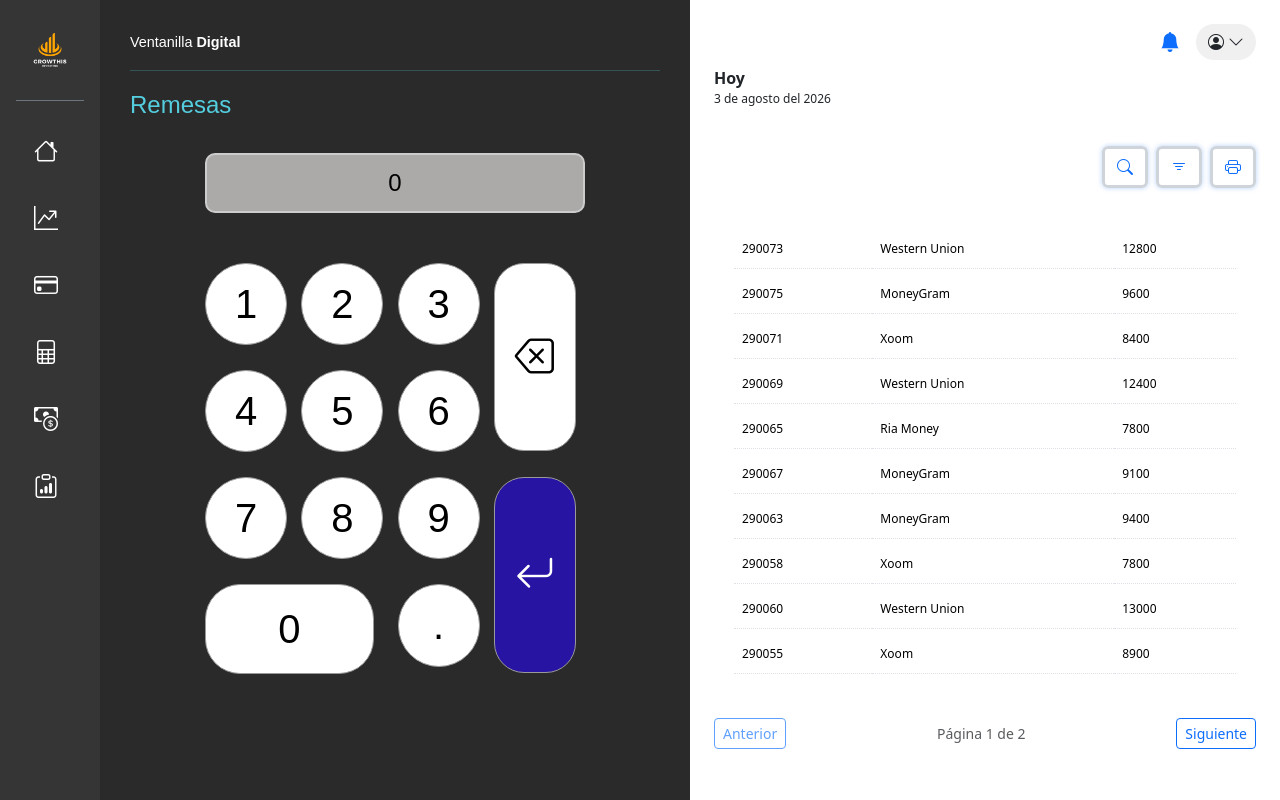
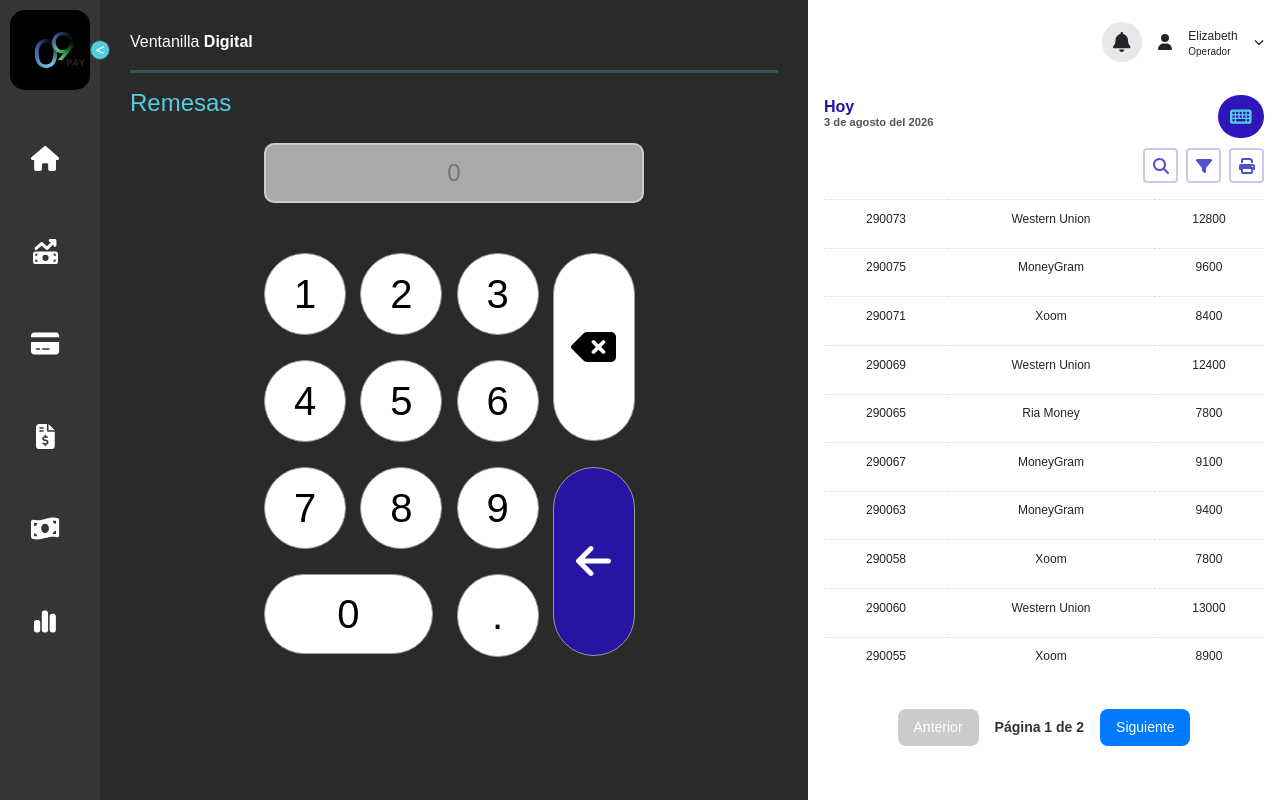
Before and after one commit to nueve09/prueba-front, a React (Create React App) app: page / in a window 1280 px wide. Built offline with nearby package versions, Linux system fonts and the light colour scheme.

Commit message:
Cambios Generales
Cambios finales

```diff
--- a/package.json
+++ b/package.json
@@ -3,6 +3,11 @@
   "version": "0.1.0",
   "private": true,
   "dependencies": {
+    "@fortawesome/fontawesome-svg-core": "^6.7.2",
+    "@fortawesome/free-brands-svg-icons": "^6.7.2",
+    "@fortawesome/free-regular-svg-icons": "^6.7.2",
+    "@fortawesome/free-solid-svg-icons": "^6.7.2",
+    "@fortawesome/react-fontawesome": "^0.2.2",
     "@testing-library/dom": "^10.4.0",
     "@testing-library/jest-dom": "^6.6.3",
     "@testing-library/react": "^16.3.0",
--- a/src/components/calculator/Calculator.jsx
+++ b/src/components/calculator/Calculator.jsx
@@ -1,4 +1,6 @@
 import React, { useEffect, useState } from 'react';
+import { FontAwesomeIcon } from '@fortawesome/react-fontawesome';
+import { faArrowLeft, faDeleteLeft } from '@fortawesome/free-solid-svg-icons';
 import './calculator.css';
 
 const Calculator = ({remittances, setRemittances, showAlert}) => {
@@ -73,17 +75,27 @@
       <hr className='line'/>
       <p className="title">Remesas</p>
       <div className="calc-center">
-        <input type="text" className="display" readOnly value={display || 0} />
+        <input type="text" className="display" value={display}
+          placeholder='0'
+          onChange={(e) =>{
+            const val = e.target.value;
+            if (/^\d*\.?\d*$/.test(val) && val.length <= 8) {
+              setDisplay(val);
+            }
+          }}
+          inputMode="decimal"
+          pattern="[0-9]*"
+          onPaste={(e) => {
+            const text = e.clipboardData.getData('text');
+            if (!/^\d*\.?\d*$/.test(text)) {
+              e.preventDefault();
+            }}}
+        />
 
         {alert.visible && (
-          <div className={`alert alert-${alert.type} alert-dismissible fade show mt-2`} role="alert">
+          <div className={`custom-alert ${alert.type}`}>
             {alert.message}
-            <button
-              type="button"
-              className="btn-close"
-              aria-label="Close"
-              onClick={closeAlert}
-            ></button>
+            <button className="close-btn" onClick={closeAlert}>×</button>
           </div>
         )}
 
@@ -94,7 +106,9 @@
 
           <button
             className="tall-btn"
-            onClick={() => eraseNumber()}><i className="bi bi-backspace"></i></button>
+            onClick={() => eraseNumber()}>
+          <FontAwesomeIcon icon={faDeleteLeft} />
+          </button>
 
           <button onClick={() => handleNumberClick('4')}>4</button>
           <button onClick={() => handleNumberClick('5')}>5</button>
@@ -107,7 +121,9 @@
           <button
             onClick={() => handleEnter()}
             className="tall-btn blue"
-            ><i className="bi bi-arrow-return-left"></i></button>
+            >
+              <FontAwesomeIcon icon={faArrowLeft} />
+          </button>
           <button onClick={() => handleNumberClick('0')} className="zero-btn">0</button>
           <button onClick={() => handleNumberClick('.')}>.</button>
         </div>
--- a/src/components/calculator/calculator.css
+++ b/src/components/calculator/calculator.css
@@ -7,21 +7,21 @@
 }
 
 .subtitle {
-    font-size: 0.9rem;
+    font-size: 1rem;
     color: #fff;
     margin-bottom: 3px;
 }
 
 .line{
-    border-color: #54CEDF;
-    border-style: solid;
+    height: 3px;
+    border: none;
+    background-color: #54CEDF;
 }
 
 .title {
     font-size: 1.5rem;
-    margin-top: 3px;
-    margin-bottom: 20px;
     color: #54CEDF;
+    line-height: normal;
 }
 
 .calc-center {
@@ -84,18 +84,83 @@
 
 .buttons-grid .zero-btn {
     grid-column: 1 / span 2;
-    border-radius: 35px;
+    border-radius: 50px;
     width: (100% - 5%);
-    height: 90px;
+    height: 80px;
 }
 
 .buttons-grid .tall-btn {
     grid-row: span 2;
     height: 90%;
-    border-radius: 30px;
+    border-radius: 50px;
 }
 
 .blue{
     color: #fff;
     background-color: #2714A2 !important;
 }
+
+@media (max-width: 768px) {
+  .calculator-container {
+    padding: 35px;
+    margin-top: 50px;
+  }
+
+  .title {
+    font-size: 1.2rem;
+  }
+
+  .subtitle {
+    font-size: 0.9rem;
+  }
+
+  .display {
+    font-size: 1.2rem;
+    height: 50px;
+  }
+
+  .buttons-grid {
+    grid-template-columns: repeat(4, 1fr);
+    max-width: 75%;
+  }
+
+  .buttons-grid button {
+    font-size: 1rem;
+    width: 75%;
+    gap: 1px;
+    place-items: center;
+  }
+
+  .buttons-grid .zero-btn {
+    height: 70px;
+    width: 90%;
+  }
+
+  .buttons-grid .tall-btn {
+    height: 90%;
+    width: 80px;
+  }
+}
+
+@media (max-width: 480px) {
+  .title {
+    font-size: 1rem;
+  }
+
+  .subtitle {
+    font-size: 0.8rem;
+  }
+
+  .display {
+    font-size: 1rem;
+    height: 45px;
+  }
+
+  .buttons-grid button {
+    font-size: 1rem;
+  }
+
+  .buttons-grid .zero-btn {
+    height: 60px;
+  }
+}
--- a/src/components/menu/Menu.jsx
+++ b/src/components/menu/Menu.jsx
@@ -1,36 +1,51 @@
-import React from 'react';
+import React, { useState } from 'react';
+import { FontAwesomeIcon } from '@fortawesome/react-fontawesome';
+import {
+  faHouse,
+  faCreditCard,
+  faFileInvoiceDollar,
+  faMoneyBillWave,
+  faMoneyBillTrendUp,
+  faChartSimple,
+} from '@fortawesome/free-solid-svg-icons';
 import './menu.css';
-import logo from '../../assets/Logo_examen.png';
+import logo from '../../assets/logo.svg';
 
 const menuItems = [
-  {icon: 'house', label: 'Inicio'},
-  {icon: 'graph-up-arrow', label: 'Balance'},
-  {icon: 'credit-card', label: 'Credito'},
-  {icon: 'file-spreadsheet', label: 'Calculadora'},
-  {icon: 'cash-coin', label: 'Saldos'},
-  {icon: 'clipboard-data', label: 'Gráficas'},
-]
+  { icon: 'fa-house', label: 'Inicio' },
+  { icon: 'fa-money-bill-trend-up', label: 'Balance' },
+  { icon: 'fa-credit-card', label: 'Crédito' },
+  { icon: 'fa-file-invoice-dollar', label: 'Calculadora' },
+  { icon: 'fa-money-bill-wave', label: 'Saldos' },
+  { icon: 'fa-chart-simple', label: 'Gráficas' },
+];
+
+const iconMap = {
+  'fa-house': faHouse,
+  'fa-money-bill-trend-up': faMoneyBillTrendUp,
+  'fa-credit-card': faCreditCard,
+  'fa-file-invoice-dollar': faFileInvoiceDollar,
+  'fa-money-bill-wave': faMoneyBillWave,
+  'fa-chart-simple': faChartSimple,
+};
 
 const Menu = () => {
+  const [collapsed, setCollapsed] = useState(false);
+
   return (
-    <nav className="d-flex flex-column text-light vh-100 p-3">
-      <div className="mb-4 text-center border-bottom border-secondary pb-3">
-        <img
-          src={logo}
-          alt="Logo"
-          className="img-fluid logo-img"
-        />
+    <nav className={`menu-container ${collapsed ? 'collapsed' : ''}`}>
+      <button className="menu-toggle" onClick={() => setCollapsed(!collapsed)}>
+          {collapsed ? '>' : '<'}
+      </button>
+      <div className="menu-logo">
+        <img src={logo} alt="Logo" className="logo-img" />
       </div>
 
-      <ul className="nav flex-column menu-custom">
-        {menuItems.map(({ icon, label }) => (
-          <li key={label} className="nav-item">
-            <a
-              href="#"
-              className="nav-link d-flex align-items-center justify-content-center"
-              style={{ cursor: 'pointer' }}
-            >
-              <i className={`bi bi-${icon} me-2 menu-item-custom`} alt={{label}}></i>
+      <ul className="menu-items">
+       {menuItems.map(({ icon, label }) => (
+          <li key={label} className="menu-item">
+            <a href="#" className="menu-link">
+              <FontAwesomeIcon icon={iconMap[icon]} className="menu-icon" />
             </a>
           </li>
         ))}
--- a/src/components/menu/menu.css
+++ b/src/components/menu/menu.css
@@ -1,22 +1,155 @@
-nav{
-    background-color: #353535;
+.menu-container {
+  display: flex;
+  flex-direction: column;
+  background-color: #353535;
+  color: white;
+  height: 100vh;
+  width: auto;
+  transition: width 0.3s ease;
+  overflow: visible;
+  position: relative;
 }
 
-.menu-custom {
-    gap: 15px;
+.menu-container.collapsed {
+  width: 0px;
 }
 
-.menu-item-custom {
-    border-radius: 10px;
-    text-decoration: none;
-    color: white;
-    font-size: 150%;
+.logo-img{
+    width: inherit;
+    padding: 5px;
 }
 
-.menu-item-custom:hover {
-    color: #52C7D7;
+.menu-container.collapsed nav,
+.menu-container.collapsed ul,
+.menu-container.collapsed img,
+.menu-container.collapsed .menu-item-label {
+  display: none;
 }
 
-.menu-item-custom:hover i {
-    color: #52C7D7;
+.menu-container.collapsed .menu-logo {
+  max-height: 0;
 }
+
+.menu-logo {
+  display: flex;
+  align-items: center;
+  justify-content: center;
+  position: relative;
+  background-color: black;
+  width: 80px;
+  border-radius: 15px;
+  margin: 10px;
+  max-height: 80px;
+  overflow: hidden;
+  transition: max-height 0.1s ease;
+  height: -webkit-fill-available;
+}
+
+.menu-toggle {
+  position: absolute;
+  left: 90%;
+  top: 50px;
+  transform: translateY(-50%);
+  background-color: #54CEDF;
+  border: 1px solid #444;
+  border-radius: 50%;
+  cursor: pointer;
+  width: 20px;
+  height: 20px;
+  color: white;
+  display: flex;
+  align-items: center;
+  justify-content: center;
+  z-index: 1000;
+  transition: left 0.3s ease;
+}
+
+.menu-container.collapsed .menu-toggle {
+  left: 0px;
+}
+
+.menu-items {
+  list-style: none;
+  padding: 0;
+  margin-top: 20px;
+  display: flex;
+  flex-direction: column;
+  gap: 15px;
+}
+
+.menu-item {
+  display: flex;
+  align-items: center;
+  justify-content: center;
+  padding: 20px 20px;
+  cursor: pointer;
+  white-space: nowrap;
+  transition: background 0.2s;
+}
+
+.menu-link {
+  font-size: 25px;
+  margin-right: 10px;
+  color: white;
+}
+
+.menu-link:hover {
+  color: #54CEDF;
+}
+
+.menu-container.collapsed .menu-item span {
+  display: none;
+}
+
+.menu-container.collapsed .menu-item {
+  justify-content: center;
+}
+
+/* Responsive adjustments (optional for smaller screens) */
+@media (max-width: 768px) {
+  .menu-container {
+    flex-direction: row;
+    height: auto;
+    width: 100%;
+    padding: 10px;
+    position: fixed;
+    top: 0;
+    left: 0;
+    border-bottom: 1px solid #444;
+  }
+
+  .menu-logo {
+    width: 100px;
+    max-height: 100px;
+    margin: 0 10px;
+  }
+
+  .menu-items {
+    flex-direction: row;
+    margin: 0;
+    gap: 10px;
+    flex-grow: 1;
+    justify-content: space-around;
+  }
+
+  .menu-item {
+    padding: 10px;
+  }
+
+  .menu-toggle {
+    position: absolute;
+    right: 10px;
+    top: 10px;
+    transform: none;
+    z-index: 1001;
+    display: none;
+  }
+
+  .menu-container.collapsed {
+    height: 50px;
+  }
+
+  .menu-container.collapsed .menu-items {
+    display: none;
+  }
+}
--- a/src/components/tableInformation/TableInformation.jsx
+++ b/src/components/tableInformation/TableInformation.jsx
@@ -1,5 +1,7 @@
 import React, { useState, useMemo } from 'react';
 import './tableInformation.css';
+import { FontAwesomeIcon } from '@fortawesome/react-fontawesome';
+import { faKeyboard, faUser, faBell, faPrint, faFilter, faMagnifyingGlass, faChevronDown } from '@fortawesome/free-solid-svg-icons';
 
 const TableInformation = ({remittances}) => {
   const monthNames = [
@@ -43,72 +45,65 @@
   };
 
   return (
-    <div className="table-container p-4">
-
-      <div className="d-flex justify-content-between align-items-start mb-3">
-
-        <div className='space-between'>
-          <p className="day">Hoy</p>
-          <p className="current-date">{currentDate}</p>
+    <div className="table-container">
+      <div className="top-bar">
+        <div className="notification-user">
+          <div className="notification">
+            <FontAwesomeIcon icon={faBell} />
           </div>
-
-        <div className="d-flex align-items-center gap-3">
-          <i className="bi bi-bell-fill fs-5 text-primary"></i>
-          <div className="position-relative">
-            <div
-              className="user-toggle d-flex align-items-center justify-content-center"
-              onClick={toggleUserMenu}
-            >
-              <span className="me-1"><i class="bi bi-person-circle"></i></span>
-              <i className="bi bi-chevron-down"></i>
+          <div className="user-toggle" onClick={toggleUserMenu}>
+            <FontAwesomeIcon icon={faUser} />
+            <div className="user-position">
+              <p className="name">Elizabeth</p>
+              <p className="position">Operador</p>
+            </div>
+            <FontAwesomeIcon icon={faChevronDown} style={{fontSize: "10px"}}/>
           </div>
 
           {showUserMenu && (
             <div className="user-dropdown">
-                <div className="dropdown-item"><i class="bi bi-person"></i> Perfil</div>
-                <div className="dropdown-item"><i class="bi bi-gear-wide"></i> Configuración</div>
+              <div className="dropdown-item"><i className="fa-solid fa-user"></i> Perfil</div>
+              <div className="dropdown-item"><i className="fa-solid fa-gear"></i> Configuración</div>
               <div className="dropdown-item text-danger" onClick={() => alert("Sesión cerrada")}>
-                  <i class="bi bi-box-arrow-left"></i> Cerrar sesión
+                <i className="fa-solid fa-right-from-bracket"></i> Cerrar sesión
               </div>
             </div>
           )}
         </div>
       </div>
+
+      <div className="date-bar">
+        <div className="date-info">
+          <p className="day">Hoy</p>
+          <p className="current-date">{currentDate}</p>
+        </div>
+        <button className="keyboard-button">
+          <FontAwesomeIcon icon={faKeyboard} />
+        </button>
       </div>
 
-      <div className="d-flex align-items-center mb-3 flex-wrap filter-bar w-100">
-        <div className="flex-grow-1 me-2">
-          {showSearch ? (
+      <div className="filter-bar">
+        {showSearch && (
           <input
             type="text"
-              className="form-control w-100"
+            className="search-input"
             placeholder="Buscar por ID, compañía o monto"
             value={searchText}
-              onChange={(e) => setSearchText(e.target.value)}
+            onChange={(e) =>{ setSearchText(e.target.value); setCurrentPage(1);}}
           />
-          ) : (
-            <div style={{ height: '38px' }}></div>
         )}
-        </div>
-
-        <div className="d-flex gap-2 filter-buttons">
-          <button className="btn btn-filter" onClick={() => setShowSearch(!showSearch)}>
-            <i className="bi bi-search"></i>
-          </button>
-          <button className="btn btn-filter">
-            <i className="bi bi-filter"></i>
-          </button>
-          <button className="btn btn-filter">
-            <i className="bi bi-printer"></i>
-          </button>
+        <div className="filter-buttons">
+          <button onClick={() => setShowSearch(!showSearch)}><FontAwesomeIcon icon={faMagnifyingGlass} /></button>
+          <button><FontAwesomeIcon icon={faFilter} /></button>
+          <button><FontAwesomeIcon icon={faPrint} /></button>
         </div>
       </div>
 
-      <table className="table custom-table">
+      <table className="custom-table">
         <tbody>
           {currentData.length === 0 ? (
             <tr>
-              <td colSpan="3" className="text-center text-muted">
+              <td colSpan="3" className="no-results">
                 No se encontraron resultados
               </td>
             </tr>
@@ -124,14 +119,10 @@
         </tbody>
       </table>
 
-      <div className="d-flex justify-content-between align-items-center">
-        <button className="btn btn-sm btn-outline-primary" onClick={() => goToPage(currentPage - 1)} disabled={currentPage === 1}>
-          Anterior
-        </button>
-        <span className="text-muted small">Página {currentPage} de {totalPages}</span>
-        <button className="btn btn-sm btn-outline-primary" onClick={() => goToPage(currentPage + 1)} disabled={currentPage === totalPages}>
-          Siguiente
-        </button>
+      <div className="pagination">
+        <button onClick={() => goToPage(currentPage - 1)} disabled={currentPage === 1}>Anterior</button>
+        <span>Página {currentPage} de {totalPages}</span>
+        <button onClick={() => goToPage(currentPage + 1)} disabled={currentPage === totalPages}>Siguiente</button>
       </div>
     </div>
   );
--- a/src/components/tableInformation/tableInformation.css
+++ b/src/components/tableInformation/tableInformation.css
@@ -1,81 +1,249 @@
-.space-between{
-    margin-top: 50px;
+
+.table-container {
+  padding: 1rem;
+  background-color: #FFFFFF;
+  font-family: sans-serif;
 }
 
-.day{
-    font-size: 16px;
-    font-weight: 600;
-    line-height: 0.5;
+.top-bar {
+  display: flex;
+  justify-content: flex-end;
+  align-items: center;
+  margin-bottom: 1rem;
 }
 
-.current-date{
+.notification-user {
+  display: flex;
+  align-items: center;
+  gap: 1rem;
+}
+
+.notification{
+  background-color: #E8E8E8;
+  width: 40px;
+  height: 40px;
+  border-radius: 50px;
+  font-size: 20px;
+  text-align: center;
+  padding-top: 5px;
+}
+
+.date-bar {
+  display: flex;
+  justify-content: space-between;
+  align-items: center;
+  padding: 10px 0;
+  flex-wrap: wrap;
+}
+
+.date-info {
+  display: flex;
+  flex-direction: column;
+}
+
+.keyboard-button {
+  background-color: #2E16BB;
+  border: none;
+  color: #54CEDF;
+  padding: 12px 12px;
+  border-radius: 50px;
+  font-size: 1.2rem;
+  cursor: pointer;
+  display: flex;
+  align-items: center;
+  transition: background-color 0.2s ease;
+}
+
+.day {
+  font-weight: bold;
+  font-size: 1rem;
+  margin-bottom: 0.2rem;
+  color: #2714A2;
+}
+
+.current-date {
+  color: #555;
+  font-size: 0.7rem;
+  font-weight: bold;
+  line-height: 0.5px;
+}
+
+.space-between {
+  display: flex;
+  flex-direction: column;
+}
+
+.user-section {
+  display: flex;
+  align-items: center;
+  gap: 1rem;
+}
+
+.user-position{
+  margin-left: 10px;
+  margin-right: 10px;
+}
+
+.user-position .name{
+  line-height: 0.3px;
   font-size: 12px;
-    line-height: 0.2;
-    font-weight: 400;
-    margin-bottom: 30px;
+  margin-top: 20px;
+}
+
+.user-position .position{
+  font-size: 10px;
+  line-height: 0.3px;
 }
 
 .user-toggle {
-    background-color: #f0f0f0;
-    padding: 6px 12px;
-    border-radius: 20px;
+  display: flex;
+  align-items: center;
+  gap: 0.4rem;
   cursor: pointer;
 }
 
 .user-dropdown {
   position: absolute;
-    top: 100%;
-    right: 0;
-    background: #fff;
-    border: 1px solid #ccc;
-    box-shadow: 0px 2px 8px rgba(0, 123, 255, 0.2);
+  top: 40px;
+  right: 10px;
+  background-color: white;
+  box-shadow: 0 2px 6px rgba(0,0,0,0.1);
+  padding: 0.5rem;
   border-radius: 5px;
-    z-index: 1000;
-    min-width: 150px;
+  z-index: 10;
 }
 
-.user-dropdown .dropdown-item {
-    padding: 8px 12px;
+.dropdown-item {
+  padding: 0.5rem 1rem;
   cursor: pointer;
 }
 
-.user-dropdown .dropdown-item:hover {
+.dropdown-item:hover {
   background-color: #f5f5f5;
 }
 
-.btn-filter {
-    background: #fff;
-    color: #0d6efd !important;
-    border: 3px solid #ced4da !important;
-    box-shadow: 0 0 5px rgba(13, 110, 253, 0.3);
-    min-width: 38px;
-    display: flex;
-    align-items: center;
-    justify-content: center;
+.dropdown-item.text-danger {
+  color: red;
 }
 
 .filter-bar {
-    margin-top: 10px;
+  display: flex;
+  justify-content: space-between;
+  align-items: center;
+  margin-bottom: 1rem;
+  flex-wrap: wrap;
+  gap: 10px;
   width: 100%;
 }
 
-.custom-table {
-    background: white;
-    border-collapse: separate;
-    border-spacing: 0 8px;
-    width: 100%;
+.search-input {
+  flex: 1;
+  padding: 0.5rem 0.8rem;
+  border: 1px solid #ccc;
+  border-radius: 4px;
 }
 
-.custom-table tr {
-    font-size: 12px;
+.filter-buttons {
+  display: flex;
+  gap: 0.5rem;
+  margin-left: auto;
+}
+
+.filter-buttons button {
+  padding: 0.3rem;
+  background-color: white;
+  color: #5051CC;
+  border: 2px solid rgba(80, 81, 204, 30%);
+  border-radius: 4px;
+  cursor: pointer;
+  font-size: 1rem;
+  transition: background 0.2s ease;
+  width: 35px;
+  height: 35px;
+}
+
+.filter-buttons button:hover {
+  background-color: #f0f0f0;
+}
+
+.search-input {
+  padding: 0.4rem 0.6rem;
+  font-size: 1rem;
+  width: 100%;
+  border: 1px solid #ccc;
+  border-radius: 4px;
+}
+
+.custom-table {
+  width: 100%;
+  border-collapse: collapse;
+  margin-bottom: 1rem;
+  background-color: white;
 }
 
 .custom-table td {
-    background-color: white;
-    padding-bottom: 10px !important;
-    border-style: dotted;
+  padding: 0.6rem;
+  border-top: 1px dotted #ddd;
+  border-bottom: none;
+  padding-bottom: 20px;
+  font-size: 12px;
+  text-align: center;
 }
 
-.full{
-    width: 100%;
+.custom-table tr:hover {
+  background-color: #f9f9f9;
 }
+
+.text-center {
+  text-align: center;
+}
+
+.text-muted {
+  color: #888;
+}
+
+.pagination {
+  display: flex;
+  justify-content: center;
+  align-items: center;
+  gap: 16px;
+  margin-top: 24px;
+  font-size: 14px;
+}
+
+.pagination button {
+  background-color: #007bff;
+  color: white;
+  border: none;
+  border-radius: 8px;
+  padding: 8px 16px;
+  font-size: 14px;
+  cursor: pointer;
+  transition: background-color 0.3s ease;
+}
+
+.pagination button:hover:not(:disabled) {
+  background-color: #0056b3;
+}
+
+.pagination button:disabled {
+  background-color: #cccccc;
+  cursor: not-allowed;
+}
+
+.pagination span {
+  font-weight: bold;
+  color: #333;
+}
+
+@media (max-width: 768px) {
+  .filter-bar {
+    flex-direction: column;
+    align-items: stretch;
+  }
+
+  .pagination-controls {
+    flex-direction: column;
+    gap: 0.5rem;
+  }
+}
--- a/src/views/home.css
+++ b/src/views/home.css
@@ -1,6 +1,6 @@
 .grid-container {
   display: grid;
-  grid-template-columns: 100px 1fr 1fr;
+  grid-template-columns: 0.1fr 1.5fr 1fr;
   height: 100vh;
 }
 
@@ -27,3 +27,35 @@
   0% { background-color: #d4edda; }
   100% { background-color: white; }
 }
+
+@media screen and (max-width: 1024px) {
+  .grid-container {
+    grid-template-columns: 1fr;
+    grid-template-rows: auto auto auto;
+    height: auto;
+  }
+
+  .menu,
+  .calculator,
+  .table {
+    border-right: none;
+    border-bottom: 1px solid #ccc;
+    padding: 15px;
+  }
+}
+
+@media screen and (max-width: 768px) {
+  .grid-container {
+    grid-template-columns: 1fr;
+    grid-template-rows: auto auto auto;
+    height: auto;
+  }
+
+  .menu,
+  .calculator,
+  .table {
+    padding: 10px;
+    border: none;
+    border-bottom: 1px solid #ccc;
+  }
+}
```
Also changed, not shown: src/assets/logo.svg (added), 1 other file (tests, documents, lock files or other folders). Lines whose indentation alone changed are shown as unchanged.
